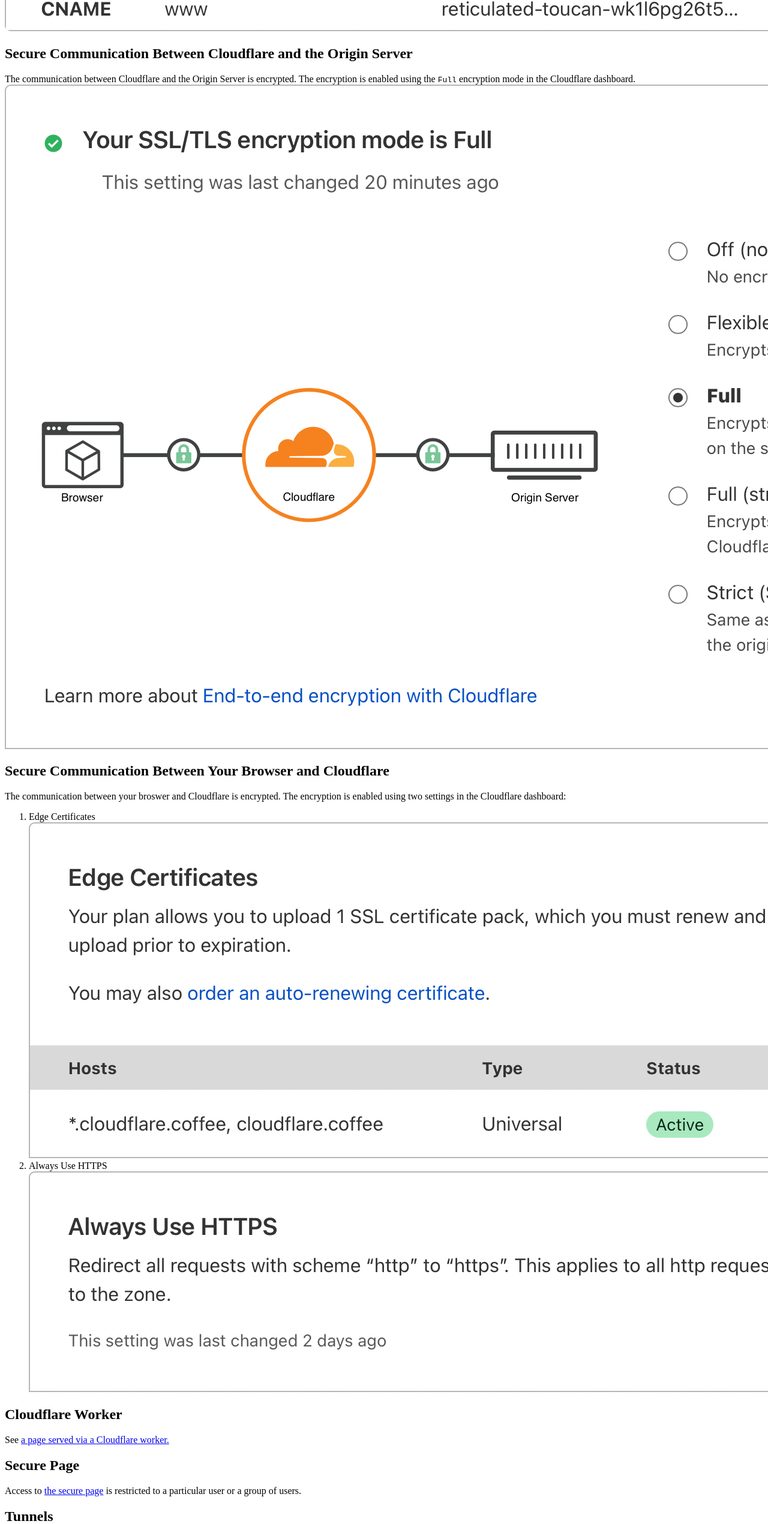
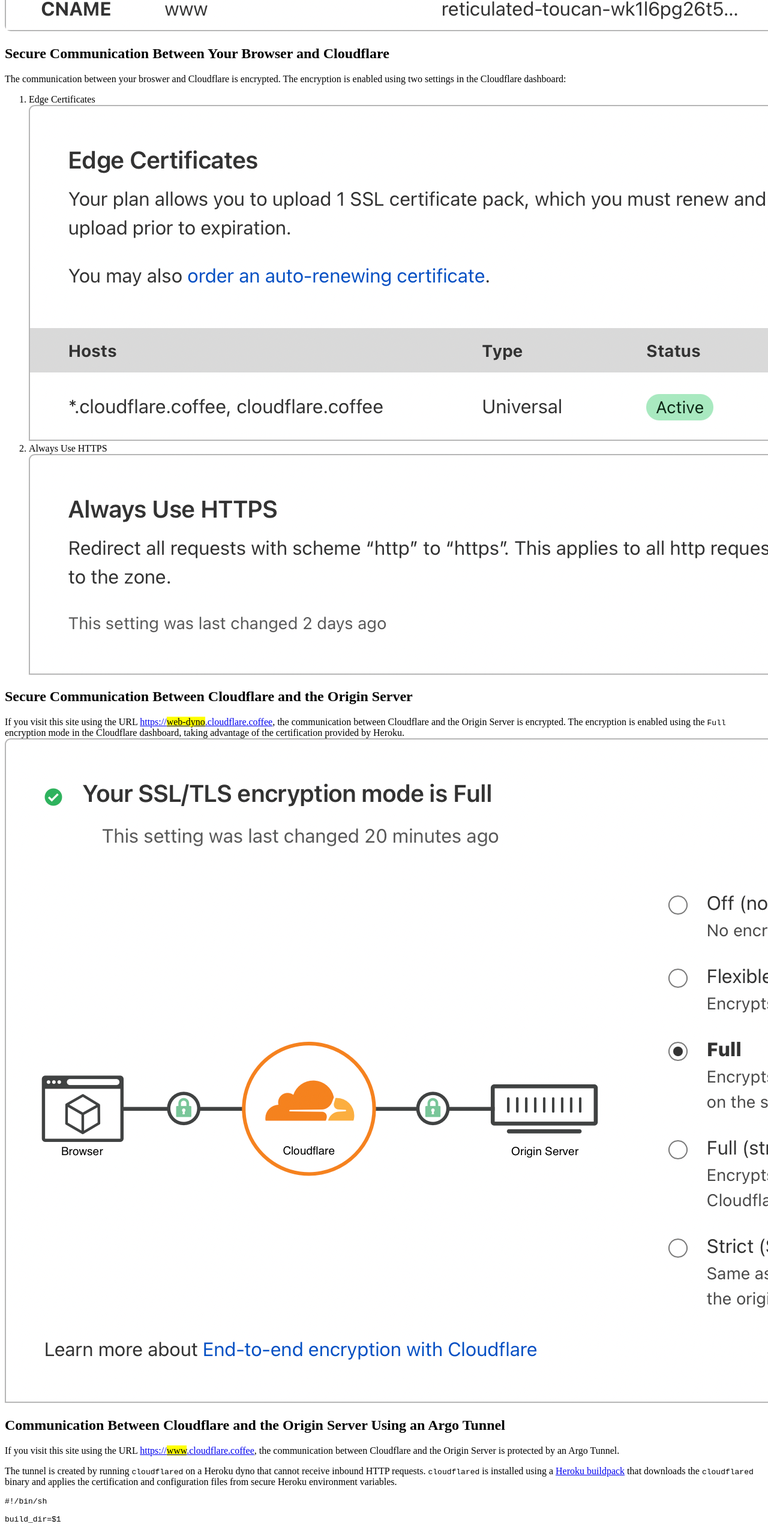
Before and after one commit to michrome/cloudflare-coffee, a Next.js app: page / in a window 1280 px wide. Shown: the part 940-3481 px from the top of the page at 60% size. Built offline with nearby package versions, Linux system fonts and the light colour scheme.

Commit message:
Add final write up notes

```diff
--- a/pages/index.js
+++ b/pages/index.js
@@ -1,6 +1,25 @@
 export const config = {
   unstable_runtimeJS: false,
 };
+
+const buildpack = `#!/bin/sh
+
+build_dir=$1
+env_dir=$3
+working_dir=\`pwd\`
+
+# Download cloudflared. It will be at /app/vendor/cloudflared on dyno
+wget -q https://bin.equinox.io/c/VdrWdbjqyF/cloudflared-stable-linux-amd64.tgz
+mkdir -p $build_dir/vendor
+tar -C $build_dir/vendor -xzf cloudflared-stable-linux-amd64.tgz
+# Add cloudflared to PATH
+mkdir -p $build_dir/.profile.d
+echo 'PATH=$PATH:$HOME/vendor' > $build_dir/.profile.d/cloudflared.sh
+# Pull config from ENV
+mkdir -p $build_dir/.cloudflared
+cp $env_dir/TUNNEL_CERT $build_dir/.cloudflared/cert.pem
+tunnel_id=\`cat $env_dir/TUNNEL_ID\`
+cp $env_dir/TUNNEL_CONFIG $build_dir/.cloudflared/\${tunnel_id}.json`;
 
 export default function Home({ headers }) {
   const headerRows = [];
@@ -45,19 +64,9 @@ export default function Home({ headers }) {
           alt="Cloudflare dashboard showing traffic to www.cloudflare.coffee is proxied through Cloudflare"
         />
       </p>
-      <h2>Secure Communication Between Cloudflare and the Origin Server</h2>
-      <p>
-        The communication between Cloudflare and the Origin Server is encrypted.
-        The encryption is enabled using the <code>Full</code> encryption mode in
-        the Cloudflare dashboard.
-        <img
-          src="/full-encryption-mode.png"
-          width={1922}
-          height={1108}
-          alt="Cloudflare dashboard showing full encryption"
-        />
-      </p>
-      <h2>Secure Communication Between Your Browser and Cloudflare</h2>
+      <h2 id="secure-communication-between-your-browser-and-cloudflare">
+        Secure Communication Between Your Browser and Cloudflare
+      </h2>
       <p>
         The communication between your broswer and Cloudflare is encrypted. The
         encryption is enabled using two settings in the Cloudflare dashboard:
@@ -82,16 +91,196 @@ export default function Home({ headers }) {
           />
         </li>
       </ol>
+      <h2 id="secure-communication-between-cloudflare-and-the-origin-server">
+        Secure Communication Between Cloudflare and the Origin Server
+      </h2>
+      <p>
+        If you visit this site using the URL{" "}
+        <a href="https://web-dyno.cloudflare.coffee/">
+          https://<mark>web-dyno</mark>.cloudflare.coffee
+        </a>
+        , the communication between Cloudflare and the Origin Server is
+        encrypted. The encryption is enabled using the <code>Full</code>{" "}
+        encryption mode in the Cloudflare dashboard, taking advantage of the
+        certification provided by Heroku.
+        <img
+          src="/full-encryption-mode.png"
+          width={1922}
+          height={1108}
+          alt="Cloudflare dashboard showing full encryption"
+        />
+      </p>
+      <h2>
+        Communication Between Cloudflare and the Origin Server Using an Argo
+        Tunnel
+      </h2>
+      <p>
+        If you visit this site using the URL{" "}
+        <a href="https://www.cloudflare.coffee/">
+          https://<mark>www</mark>.cloudflare.coffee
+        </a>
+        , the communication between Cloudflare and the Origin Server is
+        protected by an Argo Tunnel.
+      </p>
+      <p>
+        The tunnel is created by running <code>cloudflared</code> on a Heroku
+        dyno that cannot receive inbound HTTP requests. <code>cloudflared</code>{" "}
+        is installed using a{" "}
+        <a href="https://github.com/michrome/heroku-buildpack-cloudflared">
+          Heroku buildpack
+        </a>{" "}
+        that downloads the <code>cloudflared</code> binary and applies the
+        certification and configuration files from secure Heroku environment
+        variables.
+      </p>
+      <pre>
+        <code>{buildpack}</code>
+      </pre>
+      <p>
+        As shown in the diagram below, there are three ways to reach this page:
+      </p>
+      <ol>
+        <li>
+          <a href="https://cloudflare-coffee.herokuapp.com">
+            https://cloudflare-coffee.herokuapp.com
+          </a>
+          <p>
+            This URL does not go via Cloudflare. You can verify this because
+            there are no <code>cf-*</code> headers listed at the top of the
+            page. The page is served from a web dyno.
+          </p>
+        </li>
+        <li>
+          <a href="https://web-dyno.cloudflare.coffee">
+            https://<mark>web-dyno</mark>.cloudflare.coffee
+          </a>
+          <p>
+            This URL is via Cloudflare as described{" "}
+            <a href="#secure-communication-between-cloudflare-and-the-origin-server">
+              above
+            </a>
+            . The page is served from a web dyno.
+          </p>
+        </li>
+        <li>
+          <a href="https://www.cloudflare.coffee">
+            https://<mark>www</mark>.cloudflare.coffee
+          </a>
+          <p>
+            This URL is via Cloudflare using an Argo tunnel. The advantage of
+            this method is the web dyno can be turned off, removing as{" "}
+            <a href="https://cloudflare-coffee.herokuapp.com">
+              https://cloudflare-coffee.herokuapp.com
+            </a>{" "}
+            as an attack vector. Note the{" "}
+            <code>cf-cloudflared-proxy-tunnel-hostname</code> header confirming
+            the tunnel is in use.
+          </p>
+        </li>
+      </ol>
+      <img
+        src="/argo-tunnel.png"
+        width={1922}
+        height={1108}
+        alt="Diagram showing different traffic routes for hostnames"
+      />
       <h2>Cloudflare Worker</h2>
       <p>
         See <a href="/worker">a page served via a Cloudflare worker.</a>
       </p>
       <h2>Secure Page</h2>
       <p>
-        Access to <a href="/secure">the secure page</a> is restricted to a
-        particular user or a group of users.
+        An email account at the domain <code>@cloudflare.com</code> or{" "}
+        <code>@j4e.name</code> is required to access{" "}
+        <a href="/secure">the secure page</a>.
       </p>
-      <h2>Tunnels</h2>
+      <p>
+        <em>
+          Note: it is possible to side-step this protection using because this
+          demo allows access via the <code>herokuapp.com</code> domain
+        </em>
+        .
+      </p>
+      <h2>Summary</h2>
+      <h3>How Could This Be Improved?</h3>
+      <p>Our site is secure and performant:</p>
+      <ul>
+        <li>
+          The Argo tunnel avoids the need to run our app on the{" "}
+          <code>herokuapp.com</code>
+          domain;
+        </li>
+        <li>Image assets are cached at the edge by Cloudflare; and</li>
+        <li>
+          The tunnel provides Argo Smart Routing to minimise network congestion.
+        </li>
+      </ul>
+      <p>
+        However, every request we make requires a trip to North Virginia because
+        that‘s where the compute that renders the request headers happens. For a
+        user in Harrogate, the images can be served by a Cloudflare cache in
+        Manchester but the HTML requires a 7,000 mile round trip!
+      </p>
+      <img
+        src="/distance-between-pops.png"
+        width={1647}
+        height={1884}
+        alt="Diagram showing there are 3500 miles between Harrogate and North Virginia"
+      />
+      <p>
+        A more performant solution would be to use Cloudflare Pages in
+        combination with a Cloudflare Worker. Because this is a{" "}
+        <a hre="https://nextjs.org">Next.js</a> application, it can be exported
+        as static HTML, making it compatible with Cloudflare Pages. The dynamic
+        element of the page (the request headers) could be added to the HTML
+        using the Cloudflare Worker{" "}
+        <code>
+          <a href="https://developers.cloudflare.com/workers/runtime-apis/html-rewriter">
+            HTMLRewriter
+          </a>
+        </code>{" "}
+        Runtime API.
+      </p>
+      <h3>Learnings</h3>
+      <p>My main learnings from this project are:is that</p>
+      <ul>
+        <li>
+          Cloudflare greatly simplifies the process of setting up certificates
+          and security;
+        </li>
+        <li>
+          Cloudflare Access Policies are a powerful way to secure content on the
+          web without having to add any security or authentication logic into
+          your app’s source code,{" "}
+          <strong>
+            provided you take care with the host names serving your app
+          </strong>
+          ;
+        </li>
+        <li>
+          It is possible to use Argo tunnels with{" "}
+          <abbr title="Platforms as a Service">PaaS</abbr>, such as Heroku; and
+        </li>
+        <li>
+          Cloudflare Pages and Workers are the “Edge” future for many apps,
+          because the security and performance they provide.
+        </li>
+      </ul>
+      <h3>Source Code</h3>
+      <ul>
+        <li>
+          This app is published at{" "}
+          <a href="https://github.com/michrome/cloudflare-coffee">
+            https://github.com/michrome/cloudflare-coffee
+          </a>
+        </li>
+        <li>
+          The <code>cloudflared</code> buildpack is published at{" "}
+          <a href="https://github.com/michrome/heroku-buildpack-cloudflared">
+            https://github.com/michrome/heroku-buildpack-cloudflared
+          </a>
+        </li>
+      </ul>
     </>
   );
 }
```
Also changed, not shown: public/argo-tunnel.png (added), public/distance-between-pops.png (added).
